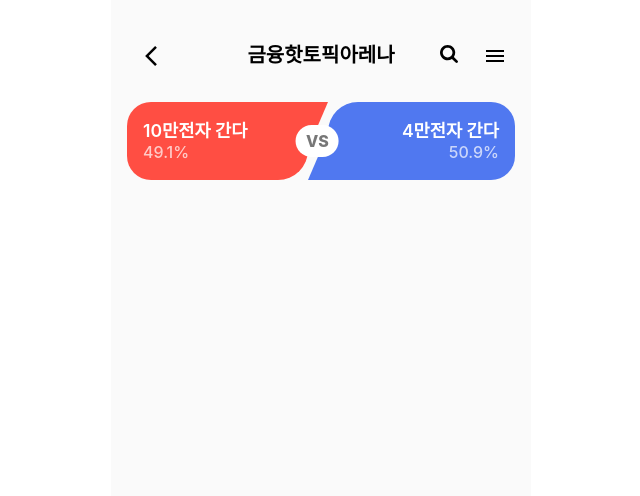
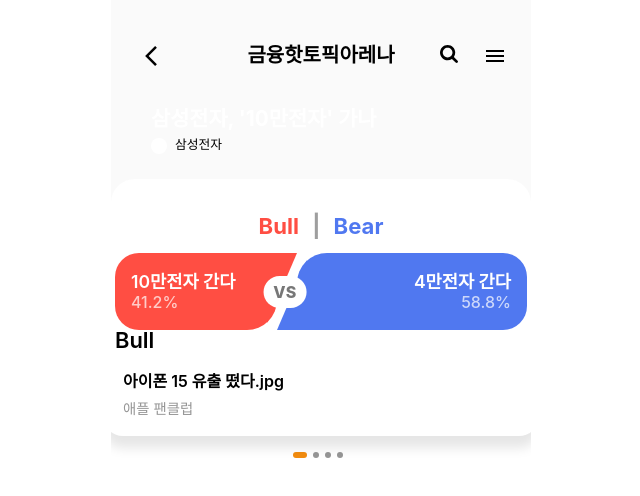
Before and after one commit to TmaxFintech/fintech-arena-fe, a Next.js app: page /debate/1 in a window 1280 px wide. Shown: the top 496 px of the page, without its empty margins (319-959 px from the left). Built offline with nearby package versions, Linux system fonts and the light colour scheme; a web font is replaced by a local one.

Commit message:
[Refactor] 핫토픽아레나 토론 Mock 데이터 파일 분리

```diff
--- /dev/null
+++ b/src/mock/DebateMockData.ts
@@ -0,0 +1,44 @@
+export const HotTopicDebate = [
+  {
+    id: 1,
+    title: "삼성전자,\n'10만전자' 가나",
+    finishDate: "2022-11-05",
+    relatedAsset: "삼성전자",
+    interest: ["삼성전자", "IT", "국내주식"],
+    bull: 15423,
+    bear: 21999,
+    bullTitle: "10만전자 간다",
+    bearTitle: "4만전자 간다",
+    active: true,
+    bullNews: [],
+    bearNews: [],
+  },
+  {
+    id: 2,
+    title: "3기 신도시, 이번 정부\n 안에 삽 뜰까?",
+    finishDate: "2022-11-11",
+    relatedAsset: "부동산",
+    interest: ["부동산", "신도시", "재건축"],
+    bull: 31543,
+    bear: 29999,
+    bullTitle: "착공시작",
+    bearTitle: "못한다",
+    active: false,
+    bullNews: [],
+    bearNews: [],
+  },
+  {
+    id: 3,
+    title: "금리 인상 언제 멈출까?",
+    finishDate: "2022-11-11",
+    relatedAsset: "경제종합",
+    interest: ["금리", "한국경제", "세계경제"],
+    bull: 80043,
+    bear: 69999,
+    bullTitle: "내후년 이후",
+    bearTitle: "내년 중",
+    active: false,
+    bullNews: [],
+    bearNews: [],
+  },
+];
--- a/src/pages/debate/[id].tsx
+++ b/src/pages/debate/[id].tsx
@@ -1,23 +1,121 @@
-import React from "react"
-import styled from "@emotion/styled"
-import BullBearChart from "src/components/Debate/BullBearChart"
-import BullBearChart2 from "src/components/Debate/BullBearChart"
+import React from "react";
+import { useRouter } from "next/router";
+import styled from "@emotion/styled";
+
+import BullBearChart from "src/components/Debate/BullBearChart";
+import { HotTopicDebate } from "src/mock/DebateMockData";
+import { COLOR } from "src/styles/PALLETS";
+import CardList from "src/components/Home/CardList";
 
 function DebateDetail() {
+  const router = useRouter();
+  const query = router.query.id;
+  const mockData = HotTopicDebate.filter(
+    (value) => value.id === Number(query)
+  )[0];
+
   return (
     <Wrap>
-      <BullBearChart
-        bull={{ name: "10만전자 간다", vote: 156472 }}
-        bear={{ name: "4만전자 간다", vote: 162321 }}
-      />
+      <Top>
+        <h3 className="topic-title">{mockData?.title}</h3>
+        <div className="topic-asset">
+          <i></i>
+          {mockData?.relatedAsset}
+        </div>
+      </Top>
+      <Vote>
+        <p className="bullbear-header">
+          <span>Bull</span> | <span>Bear</span>
+        </p>
+        <BullBearChart
+          bull={{ name: mockData.bullTitle, vote: mockData.bull }}
+          bear={{ name: mockData.bearTitle, vote: mockData.bear }}
+        />
+        <SubTitle>Bull</SubTitle>
+        <CardList
+          type="article"
+          data={[
+            {
+              id: 1,
+              title: `아이폰 15 유출 떴다.jpg`,
+              board: "애플 팬클럽",
+            },
+            {
+              id: 12,
+              title: "재건축 승인 났다네요.jpg",
+              board: "서울부동산집값지키기 카페",
+            },
+            {
+              id: 13,
+              title: "카카오 이번에 ㄹㅇ 난리 났습니다",
+              board: "카카오 팬클럽",
+            },
+            {
+              id: 14,
+              title: "현재 몇 퍼센트인가요?",
+              board: "빅테크 주주들의 모임 카페",
+            },
+          ]}
+        />
+      </Vote>
     </Wrap>
-  )
+  );
 }
 const Wrap = styled.div`
   display: flex;
-  margin: 25px 0;
   flex-direction: column;
   gap: 25px;
-`
+`;
 
-export default DebateDetail
+const Top = styled.section`
+  margin: 32px 24px 0;
+  color: #fff;
+  .topic-title {
+    font-size: 1.3rem;
+    font-weight: 700;
+  }
+  .topic-asset {
+    display: flex;
+    align-items: center;
+    margin: 8px 0 0;
+    gap: 8px;
+    color: #000;
+    font-size: 0.8rem;
+    i {
+      display: block;
+      width: 16px;
+      height: 16px;
+      background-color: #fff;
+      border-radius: 100%;
+    }
+  }
+`;
+const Vote = styled.section`
+  margin: 0 -16px;
+  padding: 36px 4px 0;
+  min-height: 90vh;
+  background-color: #fff;
+  border-radius: 24px 24px 0px 0px;
+  .bullbear-header {
+    margin: 0 0 16px;
+    color: #9e9e9e;
+    font-size: 1.38rem;
+    font-weight: 700;
+    text-align: center;
+    span {
+      margin: 0 8px;
+    }
+    span:first-of-type {
+      color: ${COLOR.bull};
+    }
+    span:last-of-type {
+      color: ${COLOR.bear};
+    }
+  }
+`;
+const SubTitle = styled.h2`
+  font-size: 1.37rem;
+  font-weight: 600;
+`;
+
+export default DebateDetail;
```
Also changed, not shown: src/components/Home/Cards/HotArena.tsx (+18 -37 lines).
